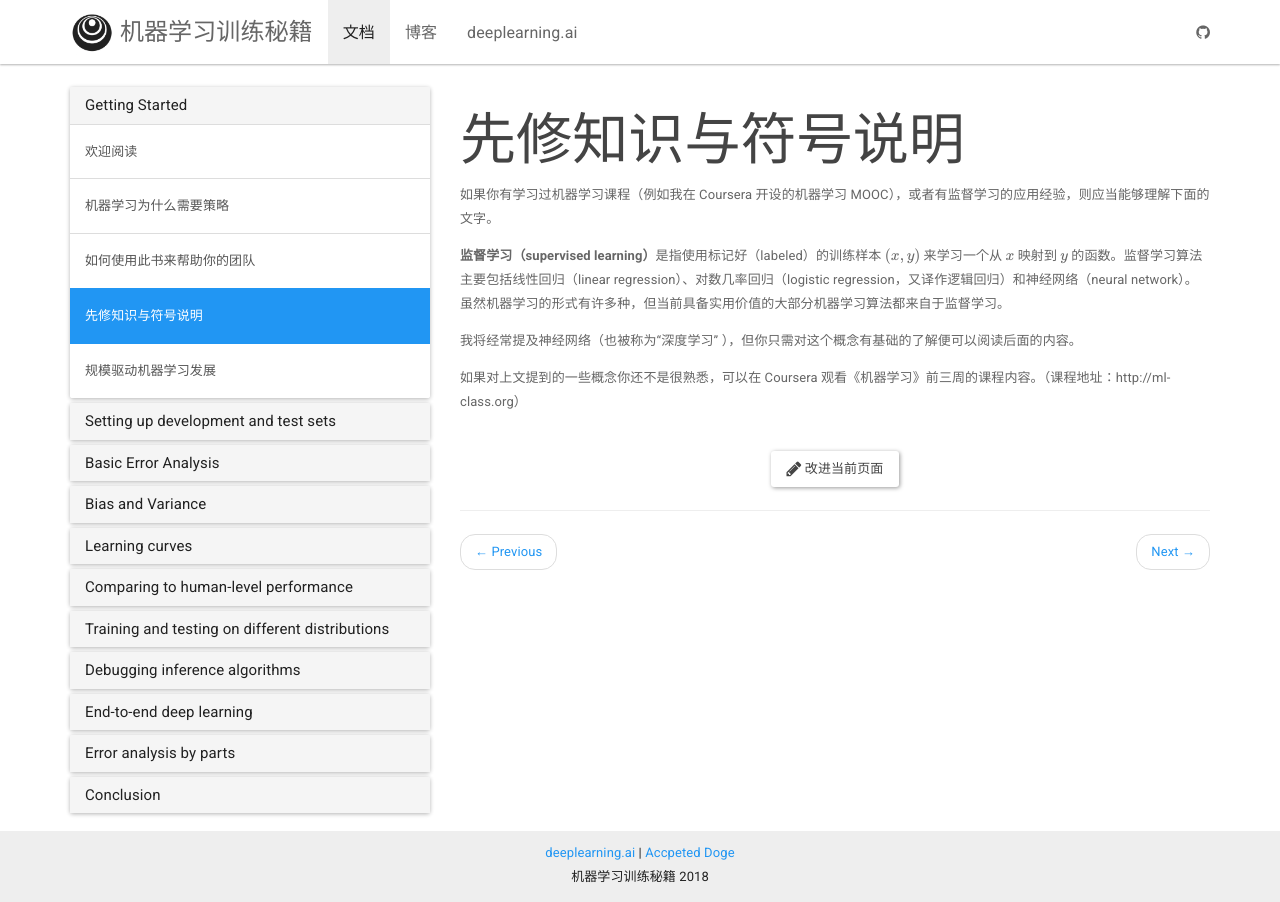
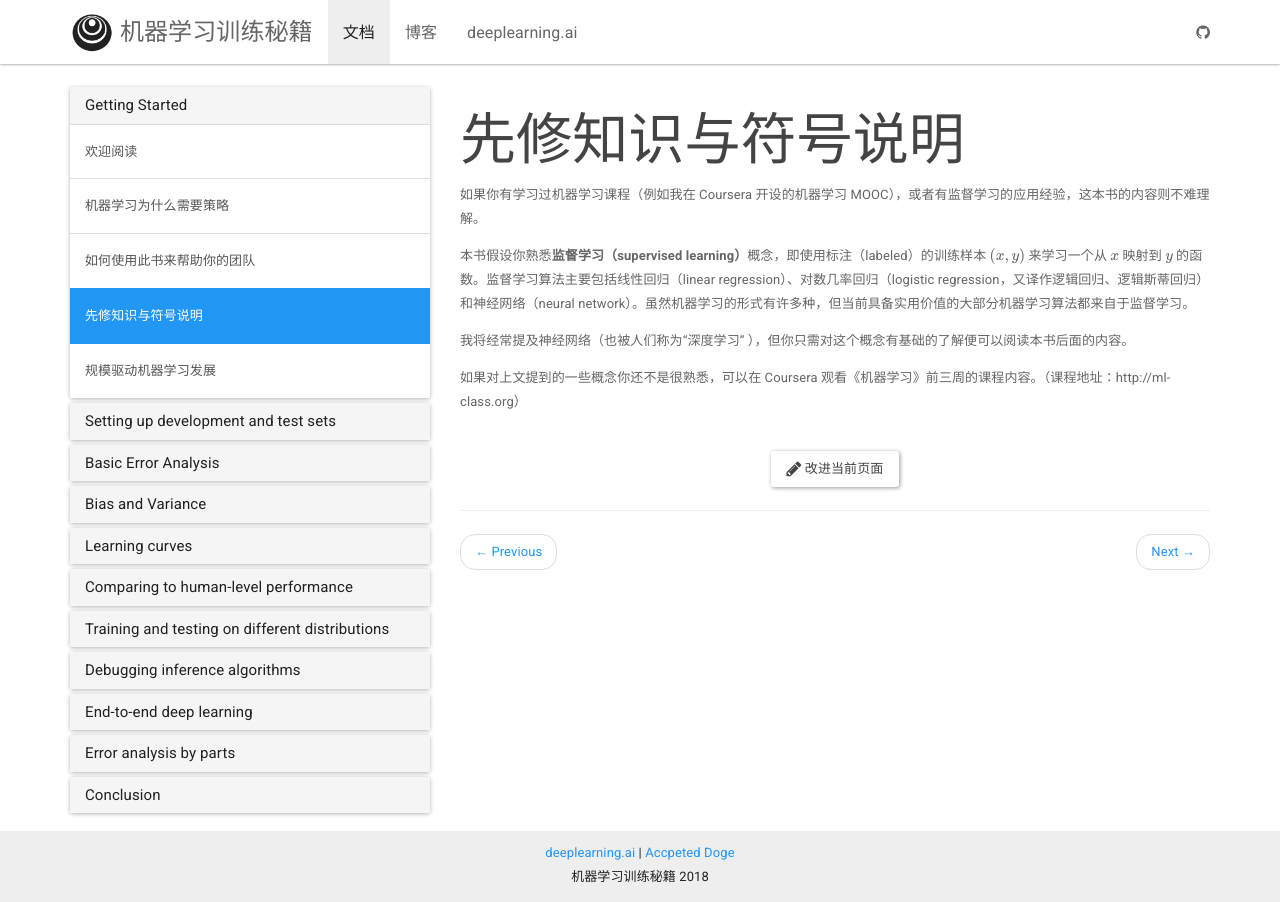
Before and after one commit to deeplearning-ai/machine-learning-yearning-cn, a Jekyll site: the page built from _docs/ch03.md, in a window 1280 px wide. Built offline with Jekyll 4.4.1, drawn with Linux system fonts in a browser that asks for light colours; nearby versions of some CDN libraries; formulas are drawn with MathJax 3.

Commit message:
apply the suggestion by @HazeKiahWon

```diff
--- a/_docs/ch03.md
+++ b/_docs/ch03.md
@@ -3,10 +3,10 @@ title: 先修知识与符号说明
 permalink: /docs/ch03/
 ---
 
-如果你有学习过机器学习课程（例如我在 Coursera 开设的机器学习 MOOC），或者有监督学习的应用经验，则应当能够理解下面的文字。
+如果你有学习过机器学习课程（例如我在 Coursera 开设的机器学习 MOOC），或者有监督学习的应用经验，这本书的内容则不难理解。
 
-**监督学习（supervised learning）**是指使用标记好（labeled）的训练样本 $ (x,y) $ 来学习一个从 $ x $ 映射到 $ y $ 的函数。监督学习算法主要包括线性回归（linear regression）、对数几率回归（logistic regression，又译作逻辑回归）和神经网络（neural network）。虽然机器学习的形式有许多种，但当前具备实用价值的大部分机器学习算法都来自于监督学习。
+本书假设你熟悉**监督学习（supervised learning）**概念，即使用标注（labeled）的训练样本 $ (x,y) $ 来学习一个从 $ x $ 映射到 $ y $ 的函数。监督学习算法主要包括线性回归（linear regression）、对数几率回归（logistic regression，又译作逻辑回归、逻辑斯蒂回归）和神经网络（neural network）。虽然机器学习的形式有许多种，但当前具备实用价值的大部分机器学习算法都来自于监督学习。
 
-我将经常提及神经网络（也被称为“深度学习” ），但你只需对这个概念有基础的了解便可以阅读后面的内容。
+我将经常提及神经网络（也被人们称为“深度学习” ），但你只需对这个概念有基础的了解便可以阅读本书后面的内容。
 
 如果对上文提到的一些概念你还不是很熟悉，可以在 Coursera 观看《机器学习》前三周的课程内容。（课程地址：http://ml-class.org）
```
Also changed, not shown: README.md.
